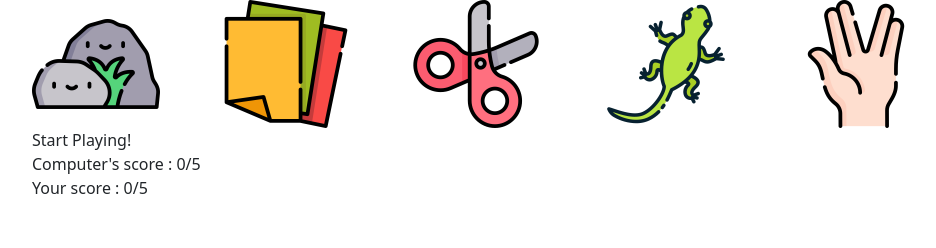
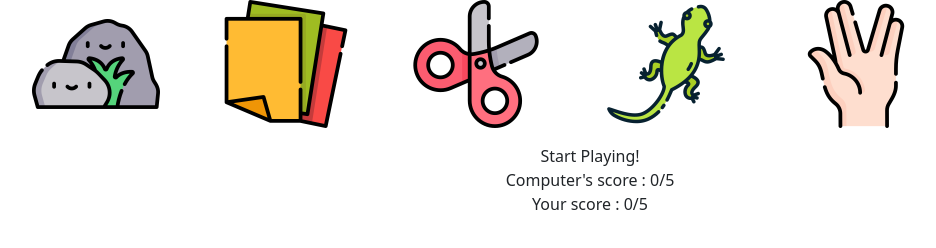
Before and after one commit to shivamottaghi/Rock-Paper_Scissors-Lizard_Spock, a plain HTML site: page index.html in a window 1280 px wide. Shown: the whole page, without its empty margins (50-986 px from the left). Drawn offline with nearby package versions, Linux system fonts and the light colour scheme.

Commit message:
second row item align center

```diff
--- a/index.html
+++ b/index.html
@@ -31,15 +31,13 @@
             <button type="button" class="user-choice btn btn-outline-primary" value="3">Lizard</button>
             <button type="button" class="user-choice btn btn-outline-primary" value="4">Spock</button>-->
     </div>
-    <div class="row">
-        <div class="col-12 col-md-6 ">
+    <div class="row text-center mt-3">
             <ul class="list-unstyled">
                 <li id="computerChoice"></li>
                 <li id="winner"></li>
                 <li id="compScore"></li>
                 <li id="userScore"></li>
             </ul>
-        </div>
     </div>
 </div>
 
```
